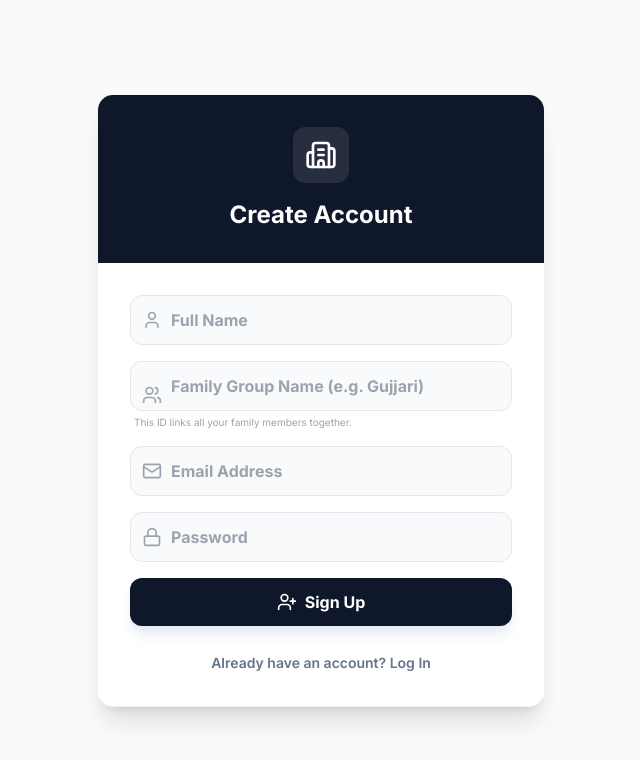
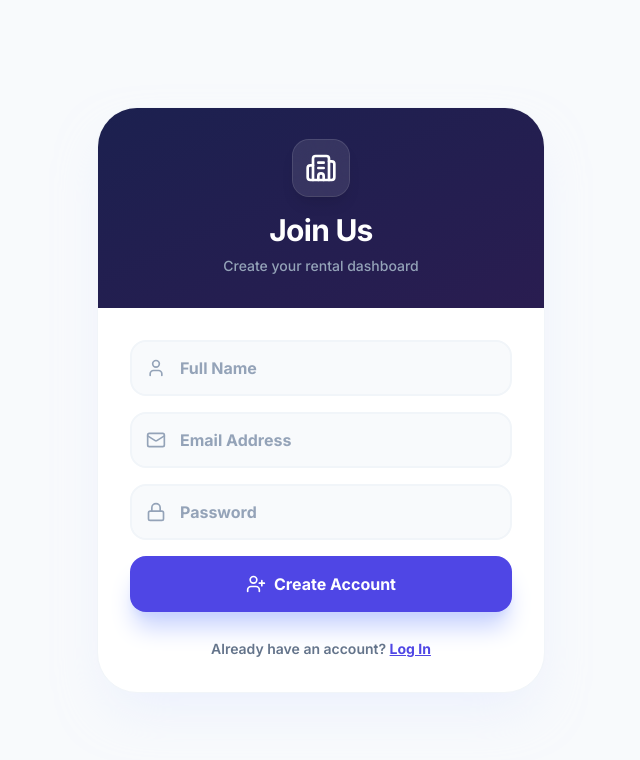
Before and after one commit to sriteja123gujjari/Rental-management-system, a React (Vite) app: page / in a window 1280 px wide. Both pictures are taken after a click on the button "Don't have an account? Sign Up". Shown: the top 760 px of the page, without its empty margins (319-959 px from the left). Built offline with nearby package versions, Linux system fonts and the light colour scheme; no server answers.

Commit message:
Refactor App component and integrate AuthPage

```diff
--- a/App.tsx
+++ b/App.tsx
@@ -1,151 +1,49 @@
-import React, { useState } from 'react';
-import { api } from '../services/api';
-import { User, Mail, Lock, LogIn, UserPlus, Building2, Loader2, Users } from 'lucide-react';
+import React, { useState, useEffect } from 'react';
+import AuthPage from './components/AuthPage';
+import Dashboard from './pages/Dashboard'; // Ensure this points to your Dashboard file
+import { supabase } from './services/api';
+import { Loader2 } from 'lucide-react';
 
-const AuthPage = ({ onLogin }: { onLogin: (user: any, token: string) => void }) => {
-  const [isLogin, setIsLogin] = useState(true);
-  const [loading, setLoading] = useState(false);
+const App = () => {
+  const [user, setUser] = useState<any>(null);
+  const [loading, setLoading] = useState(true);
 
-  // Form State
-  const [name, setName] = useState('');
-  const [email, setEmail] = useState('');
-  const [password, setPassword] = useState('');
+  useEffect(() => {
+    // Check Active Session
+    supabase.auth.getSession().then(({ data: { session } }) => {
+      setUser(session?.user ?? null);
+      setLoading(false);
+    });
 
-  // ✅ NEW STATE: Family ID
-  const [familyId, setFamilyId] = useState('');
+    // Listen for Auth Changes
+    const { data: { subscription } } = supabase.auth.onAuthStateChange((_event, session) => {
+      setUser(session?.user ?? null);
+    });
 
-  const handleSubmit = async (e: React.FormEvent) => {
-    e.preventDefault();
-    setLoading(true);
+    return () => subscription.unsubscribe();
+  }, []);
 
-    try {
-      if (isLogin) {
-        // --- LOGIN ---
-        console.log("Logging in...", { email });
-        const user = await api.login({ email, password });
-        onLogin(user, 'session-token');
-
-      } else {
-        // --- REGISTER ---
-        console.log("Registering...", { name, email, familyId });
-
-        await api.register({
-            name: name,
-            email: email,
-            password: password,
-            familyId: familyId // ✅ PASSING THE INPUT VALUE
-        });
-
-        alert("Registration Successful! Signing you in...");
-        const user = await api.login({ email, password });
-        onLogin(user, 'session-token');
-      }
-    } catch (err: any) {
-      console.error("Auth Error:", err);
-      alert(err.message || "Authentication failed.");
-    } finally {
-      setLoading(false);
-    }
+  const handleLogout = async () => {
+    await supabase.auth.signOut();
   };
 
+  if (loading) {
+    return (
+      <div className="h-screen flex items-center justify-center bg-gray-50">
+        <Loader2 className="animate-spin text-slate-900" size={48} />
+      </div>
+    );
+  }
+
   return (
-    <div className="min-h-screen flex items-center justify-center bg-gray-50 p-4">
-      <div className="bg-white w-full max-w-md rounded-2xl shadow-xl overflow-hidden border border-gray-100">
-
-        {/* Header */}
-        <div className="bg-slate-900 p-8 text-center">
-          <div className="inline-flex p-3 bg-white/10 rounded-xl text-white mb-4 backdrop-blur-sm">
-            <Building2 size={32} />
-          </div>
-          <h1 className="text-2xl font-bold text-white">
-            {isLogin ? 'Welcome Back' : 'Create Account'}
-          </h1>
-        </div>
-
-        {/* Form */}
-        <div className="p-8">
-          <form onSubmit={handleSubmit} className="space-y-4">
-
-            {/* REGISTER FIELDS */}
-            {!isLogin && (
-              <>
-                {/* Full Name */}
-                <div className="relative">
-                  <User className="absolute left-3 top-1/2 -translate-y-1/2 text-gray-400" size={20} />
-                  <input
-                    type="text"
-                    placeholder="Full Name"
-                    className="w-full pl-10 pr-4 py-3 bg-gray-50 border border-gray-200 rounded-xl focus:outline-none focus:ring-2 focus:ring-slate-900 font-bold text-slate-700"
-                    value={name}
-                    onChange={(e) => setName(e.target.value)}
-                    required
-                  />
-                </div>
-
-                {/* Family / Group Name Input */}
-                <div className="relative">
-                  <Users className="absolute left-3 top-1/2 -translate-y-1/2 text-gray-400" size={20} />
-                  <input
-                    type="text"
-                    placeholder="Family Group Name (e.g. Gujjari)"
-                    className="w-full pl-10 pr-4 py-3 bg-gray-50 border border-gray-200 rounded-xl focus:outline-none focus:ring-2 focus:ring-slate-900 font-bold text-slate-700"
-                    value={familyId}
-                    onChange={(e) => setFamilyId(e.target.value)}
-                    required
-                  />
-                  <p className="text-[10px] text-gray-400 mt-1 ml-1">This ID links all your family members together.</p>
-                </div>
-              </>
-            )}
-
-            {/* Email (Login & Register) */}
-            <div className="relative">
-              <Mail className="absolute left-3 top-1/2 -translate-y-1/2 text-gray-400" size={20} />
-              <input
-                type="email"
-                placeholder="Email Address"
-                className="w-full pl-10 pr-4 py-3 bg-gray-50 border border-gray-200 rounded-xl focus:outline-none focus:ring-2 focus:ring-slate-900 font-bold text-slate-700"
-                value={email}
-                onChange={(e) => setEmail(e.target.value)}
-                required
-              />
-            </div>
-
-            {/* Password (Login & Register) */}
-            <div className="relative">
-              <Lock className="absolute left-3 top-1/2 -translate-y-1/2 text-gray-400" size={20} />
-              <input
-                type="password"
-                placeholder="Password"
-                className="w-full pl-10 pr-4 py-3 bg-gray-50 border border-gray-200 rounded-xl focus:outline-none focus:ring-2 focus:ring-slate-900 font-bold text-slate-700"
-                value={password}
-                onChange={(e) => setPassword(e.target.value)}
-                required
-                minLength={6}
-              />
-            </div>
-
-            <button
-              type="submit"
-              disabled={loading}
-              className="w-full bg-slate-900 text-white py-3 rounded-xl font-bold hover:bg-slate-800 transition-colors flex items-center justify-center gap-2 mt-2 shadow-lg shadow-slate-200 disabled:opacity-70"
-            >
-              {loading ? <Loader2 className="animate-spin" /> : (isLogin ? <><LogIn size={20} /> Sign In</> : <><UserPlus size={20} /> Sign Up</>)}
-            </button>
-          </form>
-
-          <div className="mt-6 text-center">
-            <button
-              onClick={() => setIsLogin(!isLogin)}
-              className="text-slate-500 text-sm font-semibold hover:text-indigo-600"
-            >
-              {isLogin ? "Don't have an account? Sign Up" : "Already have an account? Log In"}
-            </button>
-          </div>
-        </div>
-      </div>
+    <div className="min-h-screen bg-gray-50">
+      {user ? (
+        <Dashboard user={user} onLogout={handleLogout} />
+      ) : (
+        <AuthPage onLogin={(user) => setUser(user)} />
+      )}
     </div>
   );
 };
 
-export default AuthPage;
+export default App;
```
